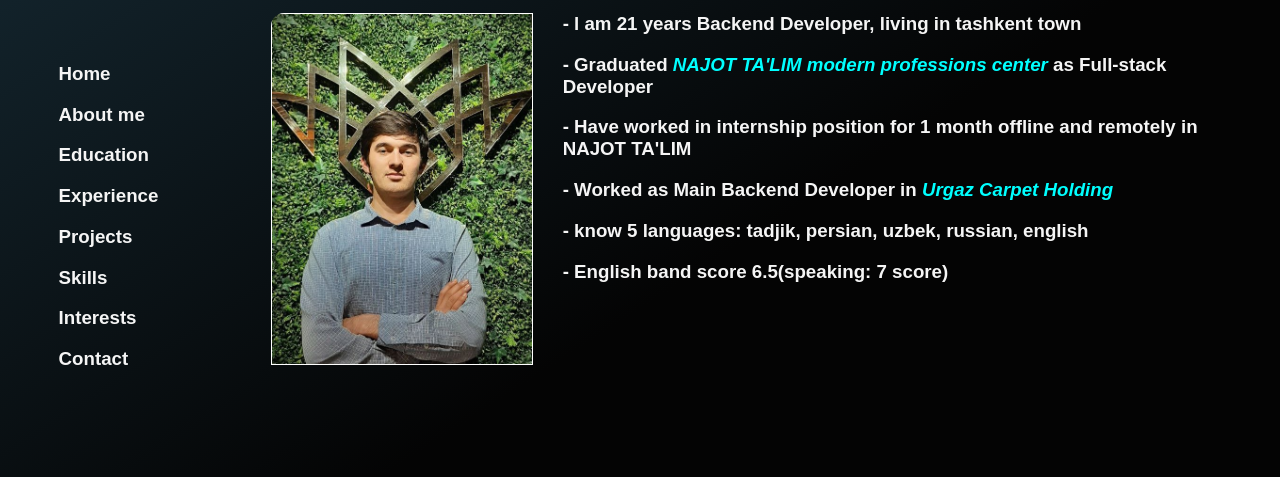
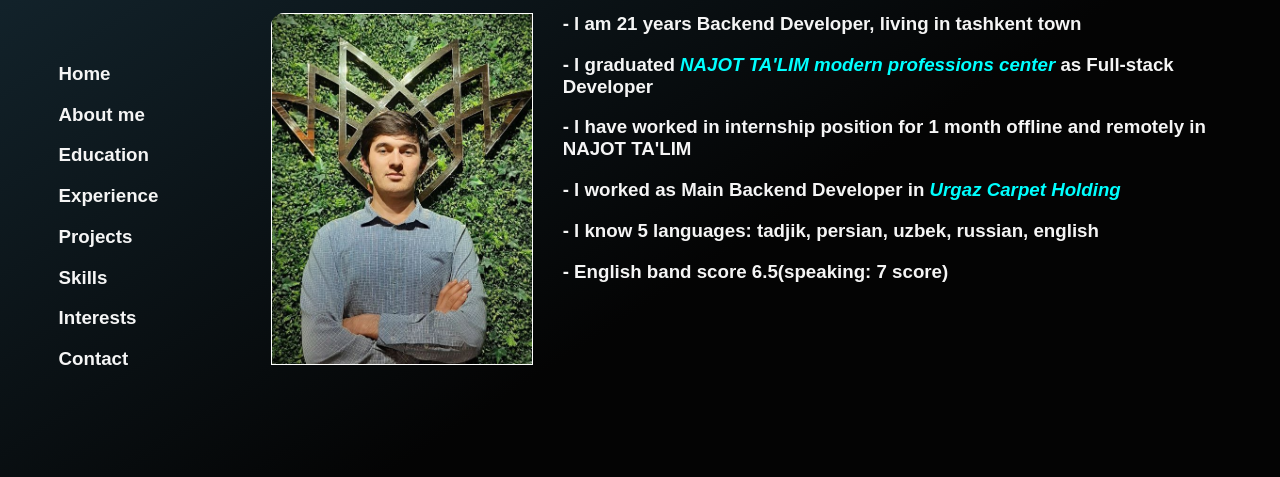
Before and after one commit to shohjahon-sohibov/me, a plain HTML site: page about-me.html in a window 1280 px wide. Shown: the part 139-616 px from the top of the page. Drawn offline with Linux system fonts and the light colour scheme.

Commit message:
minor changes

```diff
--- a/about-me.html
+++ b/about-me.html
@@ -39,10 +39,10 @@
                 <img class="avatar" src="/img/avatar.jpg" alt="my_avatar" width="300" height="350">
                 <div class="about_me">
                     <h3 class="my_info"> - l am 21 years Backend Developer, living in tashkent town</h3>
-                    <h3> - Graduated <i class="education_name"> NAJOT TA'LIM modern professions center </i> as Full-stack Developer </h3>
-                    <h3> - Have worked in internship position for 1 month offline and remotely in NAJOT TA'LIM</h3>
-                    <h3> - Worked as Main Backend Developer in <i class="education_name">Urgaz Carpet Holding</i></h3>
-                    <h3> - know 5 languages: tadjik, persian, uzbek, russian, english </h3>
+                    <h3> - l graduated <i class="education_name"> NAJOT TA'LIM modern professions center </i> as Full-stack Developer </h3>
+                    <h3> - l have worked in internship position for 1 month offline and remotely in NAJOT TA'LIM</h3>
+                    <h3> - l worked as Main Backend Developer in <i class="education_name">Urgaz Carpet Holding</i></h3>
+                    <h3> - l know 5 languages: tadjik, persian, uzbek, russian, english </h3>
                     <h3> - English band score 6.5(speaking: 7 score) </h3>
                 </div>
             </div>
```
